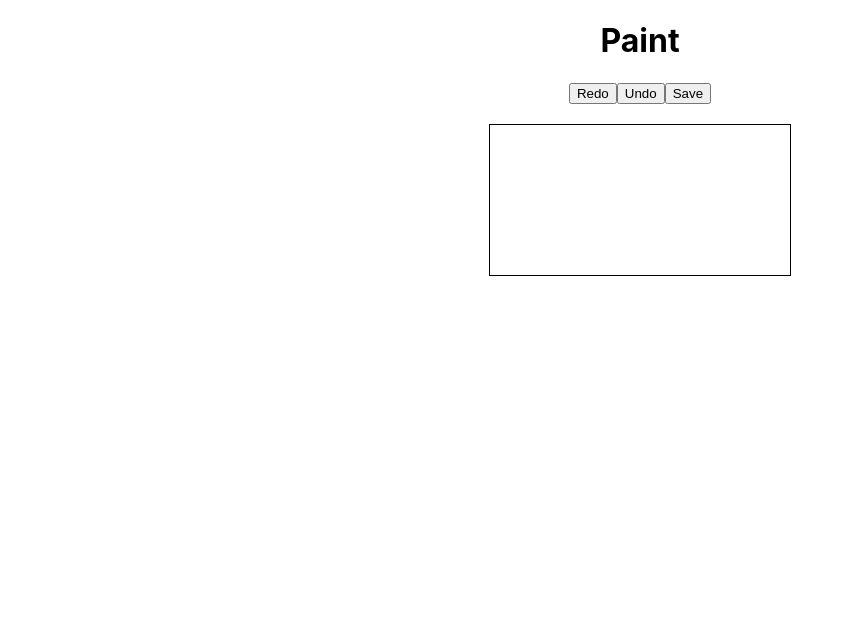
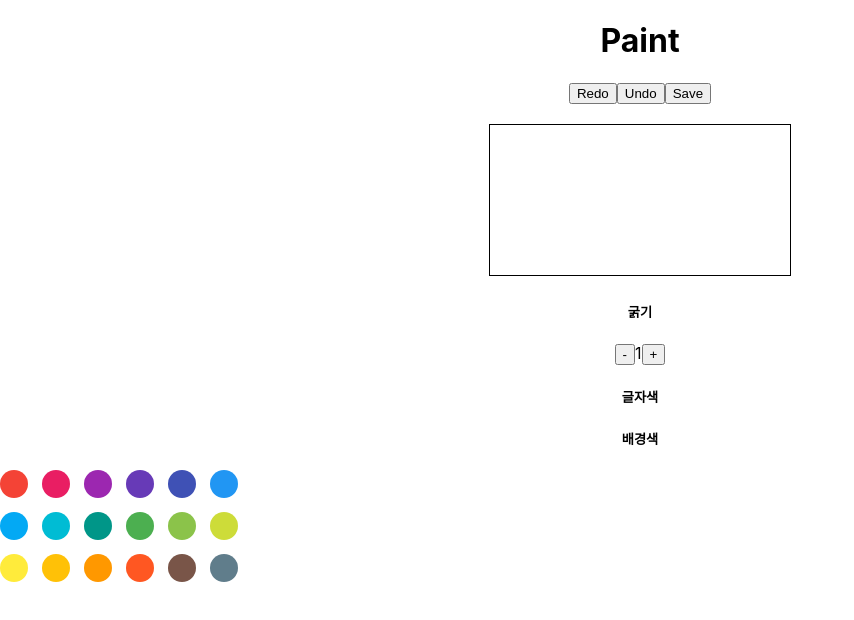
Before and after one commit to jjsTest/paint, a React (Create React App) app: page / in a window 1280 px wide. Shown: the top 620 px of the page, without its empty margins (0-854 px from the left). Built offline with nearby package versions, Linux system fonts and the light colour scheme.

Commit message:
Update App.js
선 굵기, 배경 색상 기능 추가

```diff
--- a/src/App.js
+++ b/src/App.js
@@ -1,5 +1,6 @@
-import React, {useEffect, useRef} from 'react';
-import reactDom from 'react-dom';
+import React, {useEffect, useRef, useState,useCallback} from 'react';
+import {CirclePicker} from 'react-color';
+//import reactDom from 'react-dom';
 import './App.css';
 
 function App() {
@@ -10,6 +11,34 @@ function App() {
   };
   let ct = null;
   let move = false;
+
+  const [lineWidth, setLineWidth] = useState(1);  //선 굵기
+  const [bgColor, setBgColor] = useState('#fff');
+
+  //선 굵기 증가
+  const onIncrease= useCallback(() => {
+    setLineWidth(lineWidth=>lineWidth +5);
+    ct.lineWidth = ct.lineWidth+5;
+    console.log("onincrease_lnewidth:"+lineWidth);
+    console.log("onincrease_ct.linewidth:"+ct.lineWidth);
+  },[]);
+
+  //선 굵기 감소
+  const onDecrease= useCallback(() => {
+   setLineWidth(lineWidth=>lineWidth-5);
+    ct.lineWidth = ct.lineWidth-5;
+    console.log("ondecrease_lnewidth:"+lineWidth);
+    console.log("ondecrease_ct.linewidth:"+ct.lineWidth);
+  },[]);
+
+  //배경색 변경
+  const onBgColorChange= useCallback((color) => {
+    console.log("bgcolor:"+bgColor);
+    setBgColor(color.hex);
+    console.log("postbgcolor:"+bgColor);
+    ct.fillStyle=bgColor;
+    ct.fillRect(0,0,canvasRef.current.width,canvasRef.current.height);
+  },[]);
 
    useEffect(() => {
      ct = canvasRef.current.getContext('2d');
@@ -33,6 +62,8 @@ function App() {
   function startDraw(event){
     move = true;
     ct.beginPath();
+    //ct.lineWidth = lineWidth;
+    //console.log("startDraw_lineWidth:"+lineWidth);
     pos = {...getPos(event)};
     //alert(('x:'+pos.x+',y:'+pos.y));
     ct.moveTo(pos.x, pos.y);
@@ -61,14 +92,25 @@ function App() {
   return (
     <div className="App" >
       <h1>Paint</h1>
-      <button id ="redo" onclick={redo}>Redo</button>
-      <button id ="undo" onclick=";">Undo</button>
-      <button id ="save" onclick=";">Save</button> <br/><br/>
+      <button id ="redo" onClick={redo}>Redo</button>
+      <button id ="undo" onClick=";">Undo</button>
+      <button id ="save" onClick=";">Save</button> <br/><br/>
       <canvas ref = {canvasRef}
               style={{width:"800", height:"500", border: '1px solid black'}}/>
 
-     {/* 탭처럼 굵기, 색상(글자, 배경) + 도형? */}
-
+      <h5>굵기</h5>
+      <button onClick={onDecrease}>-</button>
+      {lineWidth}
+      <button onClick={onIncrease}>+</button>
+      <h5>글자색</h5>
+      <div>
+        {/* <FontColorPicker color={color} onchange={onchange} /> */}
+      </div>
+      <h5>배경색</h5>
+      <div>
+        {/* <CirclePicker color={bgColor} onChange={(color) => {setBgColor(color.hex)}} /> */}
+        <CirclePicker color={bgColor} onChange={onBgColorChange} />
+      </div>
     </div>
 
   );
```
